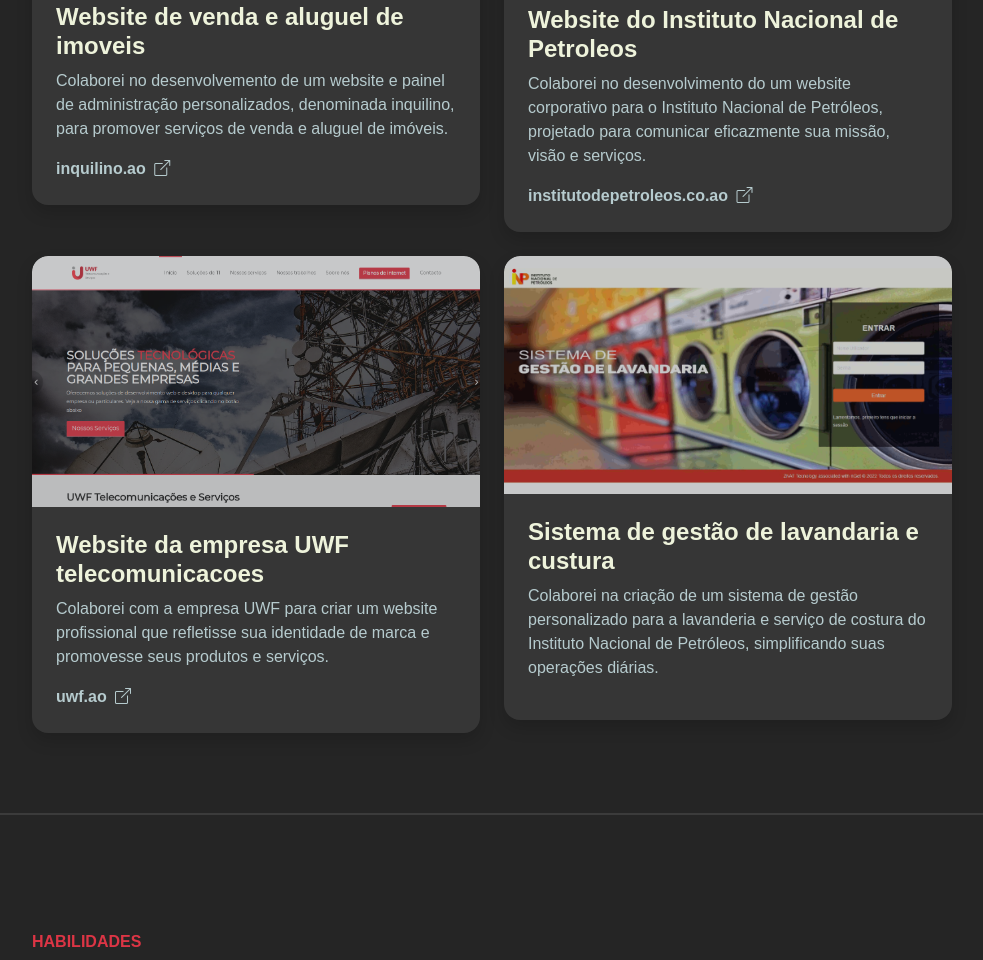
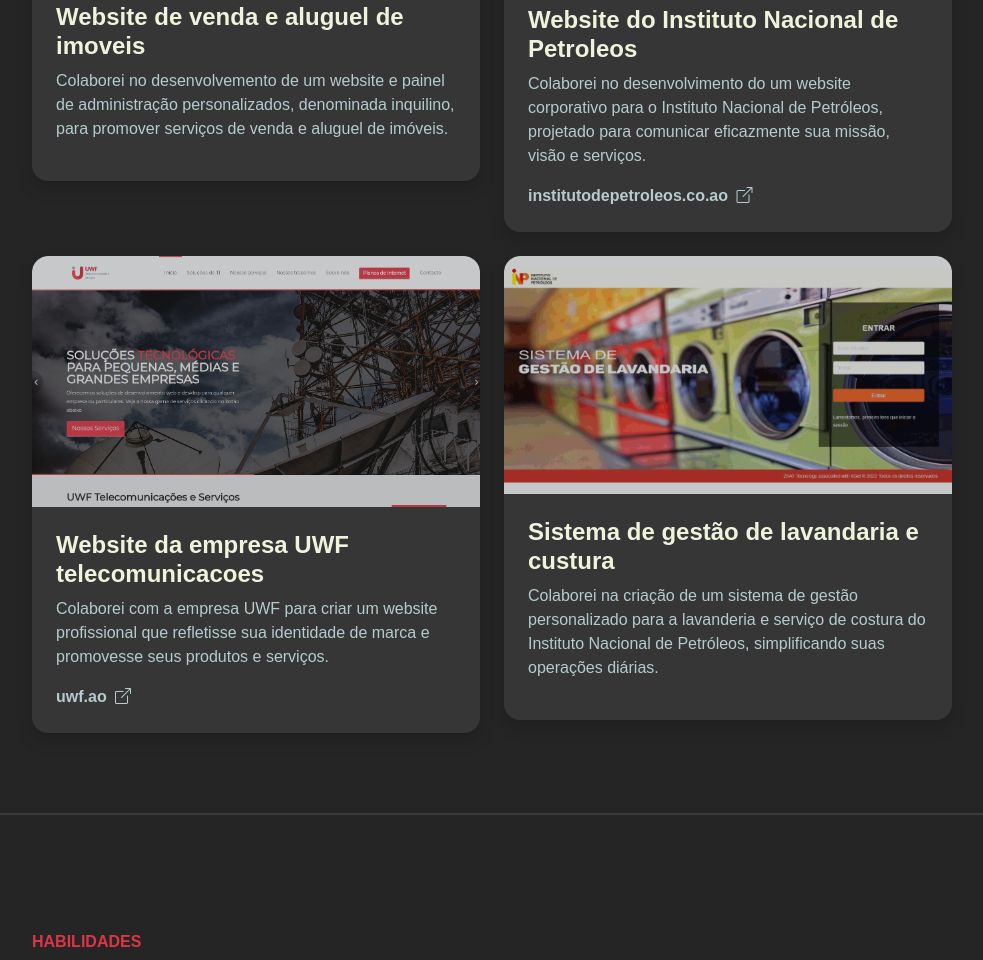
Before and after one commit to valdmiropedro/valdmiropedro.github.io, a plain HTML site: page index.html in a window 1280 px wide. Shown: the part 3154-4114 px from the top of the page, without its empty margins (268-1251 px from the left). Drawn offline with nearby package versions, Linux system fonts and the light colour scheme.

Commit message:
Update index.html

```diff
--- a/index.html
+++ b/index.html
@@ -230,7 +230,7 @@
                                 <h4>Website de venda e aluguel de imoveis</h4>
                                 <p>Colaborei no desenvolvemento de um website e painel de administração personalizados, denominada inquilino, para promover serviços de venda e aluguel de imóveis.
                                 </p>
-                                <a class="link-custom" href="#" target="_blank">inquilino.ao <i class="bi bi-box-arrow-up-right ms-1"></i> </a>
+                                <!--a class="link-custom" href="#" target="_blank">inquilino.ao <i class="bi bi-box-arrow-up-right ms-1"></i> </a-->
                             </div>
                         </div>
                     </div>
```
